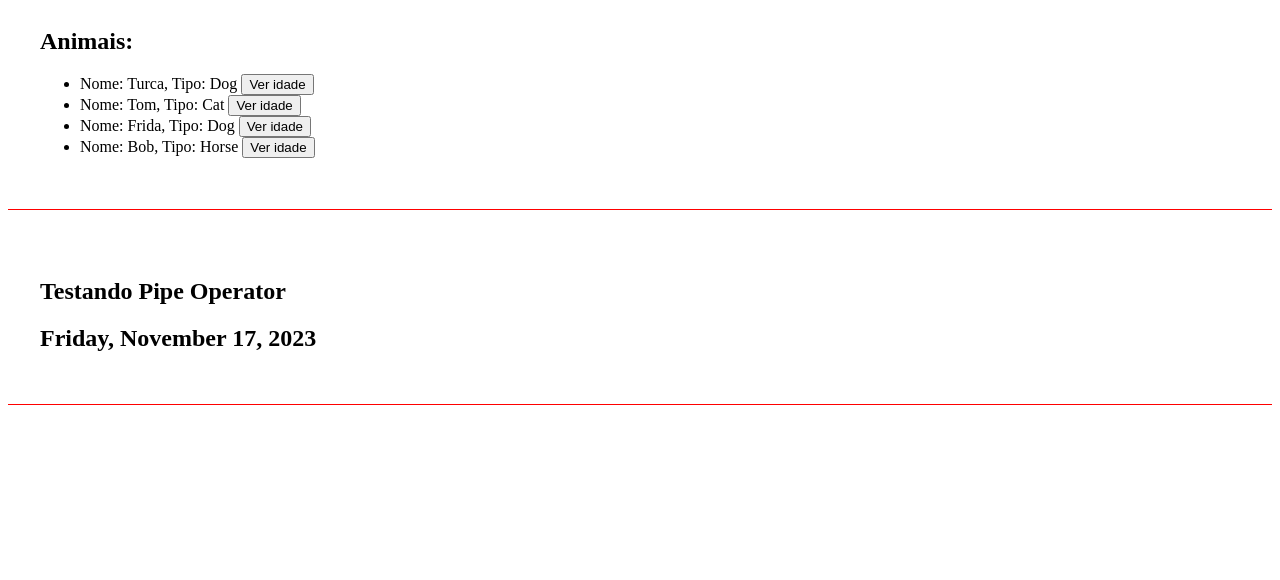
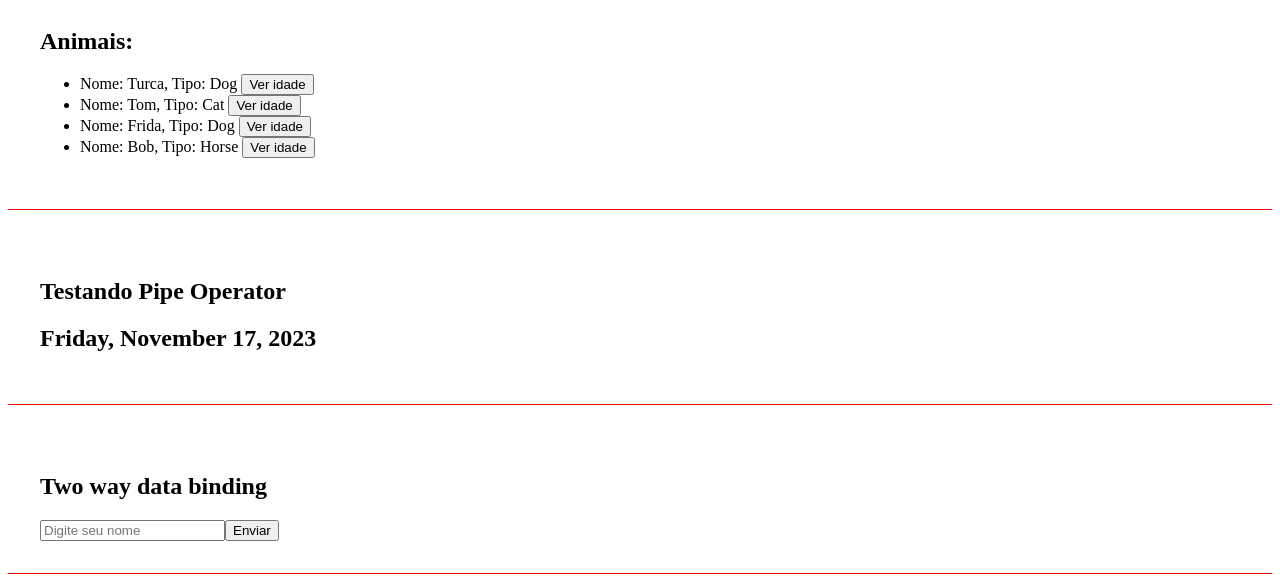
Before and after one commit to gustavops02/angular-from-scratch, an Angular app: page / in a window 1280 px wide. Shown: the part 1127-1707 px from the top of the page. Built offline with nearby package versions, Linux system fonts and the light colour scheme.

Commit message:
[feat] two way data binding implementation

```diff
--- a/src/app/app.component.html
+++ b/src/app/app.component.html
@@ -6,4 +6,5 @@
 <app-emitter></app-emitter>
 <app-list-render></app-list-render>
 <app-pipes></app-pipes>
+<app-two-way-binding></app-two-way-binding>
 <router-outlet></router-outlet>
--- /dev/null
+++ b/src/app/components/two-way-binding/two-way-binding.component.html
@@ -0,0 +1,12 @@
+<div class="class">
+    <h2>Two way data binding</h2>
+    <form action="">
+
+        <input type="text" [(ngModel)]="name" name="name" placeholder="Digite seu nome"/>
+        <input type="submit" value="Enviar">
+    </form>
+
+    <div *ngIf="name !== ''">
+        <p>O nome é {{ name }} </p>
+    </div>
+</div>
--- /dev/null
+++ b/src/app/components/two-way-binding/two-way-binding.component.ts
@@ -0,0 +1,10 @@
+import { Component } from '@angular/core';
+
+@Component({
+  selector: 'app-two-way-binding',
+  templateUrl: './two-way-binding.component.html',
+  styleUrl: './two-way-binding.component.css'
+})
+export class TwoWayBindingComponent {
+  name: string = '';
+}
```
Also changed, not shown: src/app/app.module.ts (+6 -2 lines), src/app/components/two-way-binding/two-way-binding.component.css (added), 1 other file (tests, documents, lock files or other folders).
